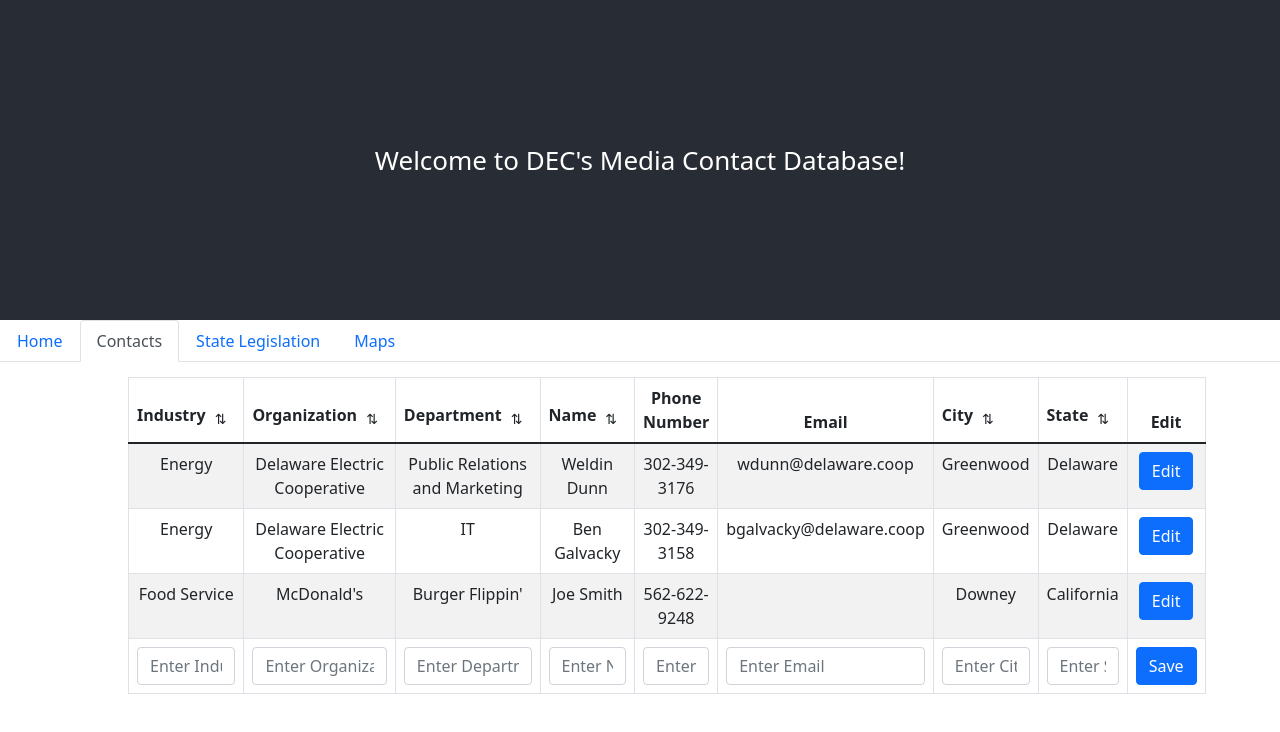
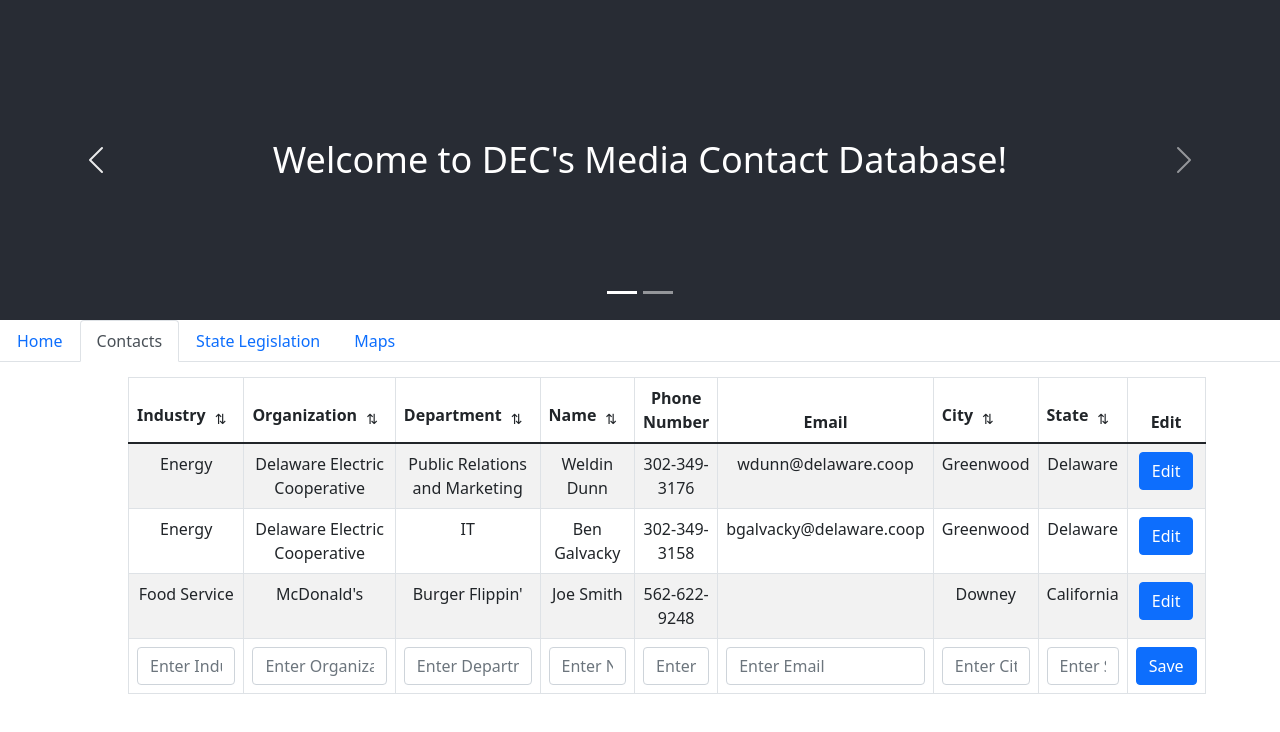
Before and after one commit to weldindunn/media-database, a React (Create React App) app: page / in a window 1280 px wide. Shown: the top 732 px of the page. Built offline with nearby package versions, Linux system fonts and the light colour scheme.

Commit message:
Created Carousel

```diff
--- a/src/App.css
+++ b/src/App.css
@@ -11,18 +11,6 @@
   .App-logo {
     animation: App-logo-spin infinite 20s linear;
   }
-}
-
-.App-header {
-  background-color: #282c34;
-  min-height: 40vh;
-  width: auto;
-  display: flex;
-  flex-direction: column;
-  align-items: center;
-  justify-content: center;
-  font-size: calc(10px + 2vmin);
-  color: white;
 }
 
 .App-link {
@@ -51,3 +39,15 @@
   margin-left: auto;
   margin-right: auto;
 }
+
+.App-header {
+  width: 100%;
+  background-color: #282c34;
+  min-height: 40vh;
+  display: flex;
+  flex-direction: column;
+  align-items: center;
+  justify-content: center;
+  font-size: calc(20px + 2vmin);
+  color: white;
+}
--- a/src/App.tsx
+++ b/src/App.tsx
@@ -2,13 +2,12 @@ import React from 'react';
 import './App.css';
 import 'bootstrap/dist/css/bootstrap.min.css';
 import { NavBar } from './components/navBar';
+import { HeaderCarousel } from './components/headerCarousel';
 
 function App() {
   return (
     <div className="App">
-      <header className="App-header">
-        <span>Welcome to DEC's Media Contact Database!</span>
-      </header>
+      <HeaderCarousel></HeaderCarousel>
       <NavBar></NavBar>
     </div>
   );
--- /dev/null
+++ b/src/components/headerCarousel.tsx
@@ -0,0 +1,21 @@
+import React from "react";
+import { Carousel } from "react-bootstrap";
+
+export function HeaderCarousel(): JSX.Element {
+    return (
+        <div>
+            <Carousel>
+                <Carousel.Item interval={5000}>
+                    <header className="App-header">
+                        <div>Welcome to DEC's Media Contact Database!</div>
+                    </header>
+                </Carousel.Item>
+                <Carousel.Item interval={3000}>
+                    <header className="App-header">
+                        <div>Powered by pure determination</div>
+                    </header>
+                </Carousel.Item>
+            </Carousel>
+        </div>
+    )
+}
```
